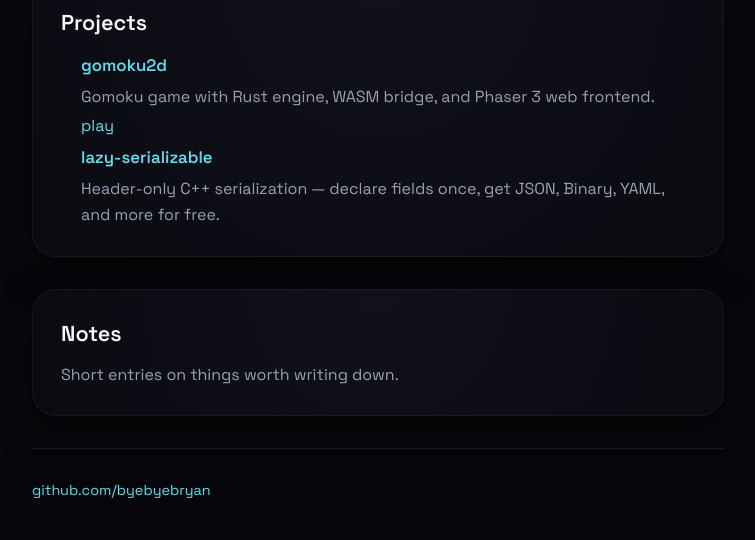
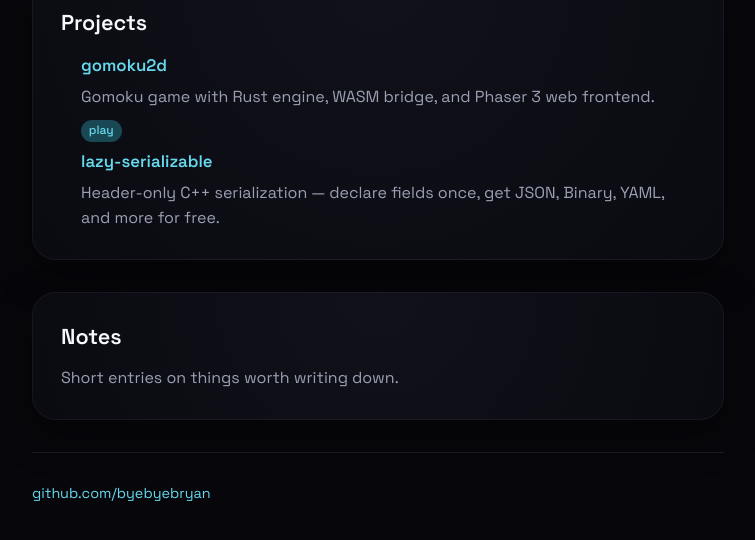
Before and after one commit to byebyebryan/byebyebryan.github.io, a Jekyll site: the page built from index.md, in a window 1280 px wide. Shown: the part 264-804 px from the top of the page, without its empty margins (262-1017 px from the left). Built offline with Jekyll 4.4.1, drawn with Linux system fonts in a browser that asks for light colours.

Commit message:
Style project secondary links as small pill tags
Co-Authored-By: Claude Sonnet 4.6 <noreply@anthropic.com>

```diff
--- a/assets/css/styles.css
+++ b/assets/css/styles.css
@@ -124,6 +124,30 @@ a:focus-visible {
   margin: 0;
 }
 
+.project-links {
+  display: flex;
+  flex-wrap: wrap;
+  gap: 0.4rem;
+  margin-top: 0.4rem !important;
+}
+
+.project-links a {
+  font-size: 0.75rem;
+  font-weight: 500;
+  color: var(--accent);
+  background: var(--accent-dim);
+  border: none;
+  border-radius: 999px;
+  padding: 0.15em 0.65em;
+  line-height: 1.6;
+}
+
+.project-links a:hover,
+.project-links a:focus-visible {
+  color: var(--fg);
+  border: none;
+}
+
 .post-list {
   list-style: none;
   padding: 0;
```
